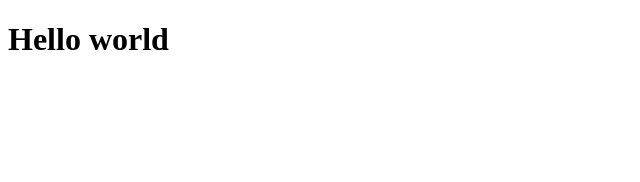
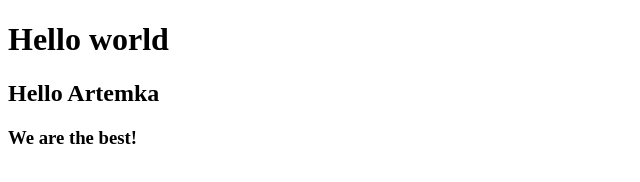
Before and after one commit to Xdecent0/filmify, a plain HTML site: page main.html in a window 1280 px wide. Shown: the whole page, without its empty margins (0-640 px from the left). Drawn offline with Linux system fonts and the light colour scheme.

Commit message:
just testing

```diff
--- a/main.html
+++ b/main.html
@@ -7,5 +7,7 @@
 </head>
 <body>
     <h1>Hello world</h1>
+    <h2>Hello Artemka</h2>
+    <h3>We are the best!</h3>
 </body>
 </html>
```
